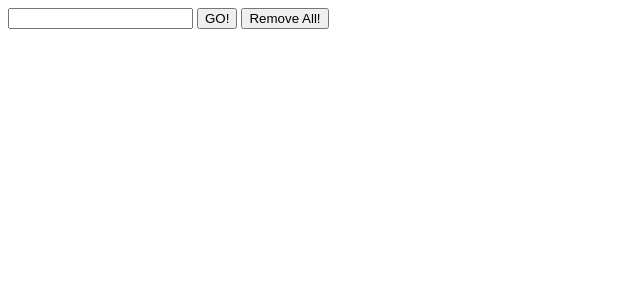
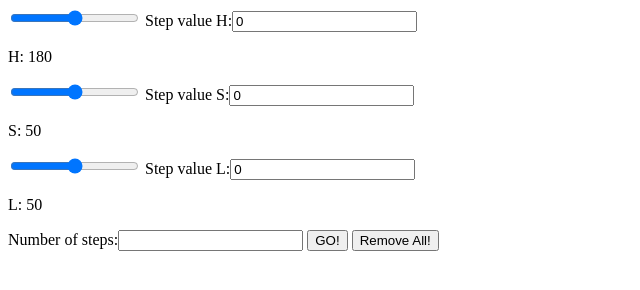
Before and after one commit to dudkahrudka/ColorDivs, a plain HTML site: page index.html in a window 1280 px wide. Both pictures are taken after a click on the button "GO!". Shown: the whole page, without its empty margins (0-640 px from the left). Drawn offline with Linux system fonts and the light colour scheme.

Commit message:
first commit

```diff
--- a/index.html
+++ b/index.html
@@ -7,7 +7,19 @@
     <title>Document</title>
 </head>
 <body>
-    <input id="input-box" type="number" min="1">
+    <input type="range" min="0" max="360" value="180" class="slider" id="h-range">
+    Step value H:<input id="shade-box-h" type="number" value="0">
+    <p>H: <span id="h-value"></span></p>
+    <input type="range" min="0" max="100" value="50" class="slider" id="s-range">
+    Step value S:<input id="shade-box-s" type="number" value="0">
+    <p>S: <span id="s-value"></span></p>
+    <input type="range" min="0" max="100" value="50" class="slider" id="l-range">
+    Step value L:<input id="shade-box-l" type="number" value="0">
+    <p>L: <span id="l-value"></span></p>
+
+
+    Number of steps:<input id="input-box" type="number" min="1">
+
     <button id="go-button" onclick="makeDivs();">GO!</button>
     <button id="remove-btn" onclick="removeAll();">Remove All!</button>
     <div id="main"></div>
--- a/script.js
+++ b/script.js
@@ -1,14 +1,59 @@
+var sliderH = document.getElementById("h-range");
+var outputH = document.getElementById("h-value");
+outputH.innerHTML = sliderH.value;
+
+sliderH.oninput = function() {
+  outputH.innerHTML = this.value;
+}
+
+var sliderS = document.getElementById("s-range");
+var outputS = document.getElementById("s-value");
+outputS.innerHTML = sliderS.value;
+
+sliderS.oninput = function() {
+  outputS.innerHTML = this.value;
+}
+
+var sliderL = document.getElementById("l-range");
+var outputL = document.getElementById("l-value");
+outputL.innerHTML = sliderL.value;
+
+sliderL.oninput = function() {
+  outputL.innerHTML = this.value;
+}
+
 function makeDivs() {
-    /*zisti kolko mam urobit diviek , cize ake cislo je napisane v okienku
-    vytvor tolko diviek , kolko je to cislo*/
     var boxValue = document.getElementById("input-box").value;
+
+    var h = parseInt(document.getElementById("h-range").value)
+    var s = parseInt(document.getElementById("s-range").value)
+    var l = parseInt(document.getElementById("l-range").value)
+
+
+    var stepH = parseInt(document.getElementById("shade-box-h").value)
+    var stepS = parseInt(document.getElementById("shade-box-s").value)
+    var stepL = parseInt(document.getElementById("shade-box-l").value)
+
+
+
     for(var i = 1; i <= boxValue; i++) {
         var div = document.createElement("div");
-        var colors = ["#B66DE0", "#62fce5", "#f6ff7c"];
-        var randomColor = colors[Math.floor(Math.random() * (3 - 0)) + 0];
-        div.style.background = randomColor;
+
+        div.style.background = "hsl(" + h + ", " + s + "%, " + l + "%)";
+
+
         div.classList.add("item-card");
         document.getElementById("main").appendChild(div);
+
+        h += parseInt(stepH)
+
+
+        s += parseInt(stepS)
+
+
+        l += parseInt(stepL)
+
+
     }
 }
 
```
